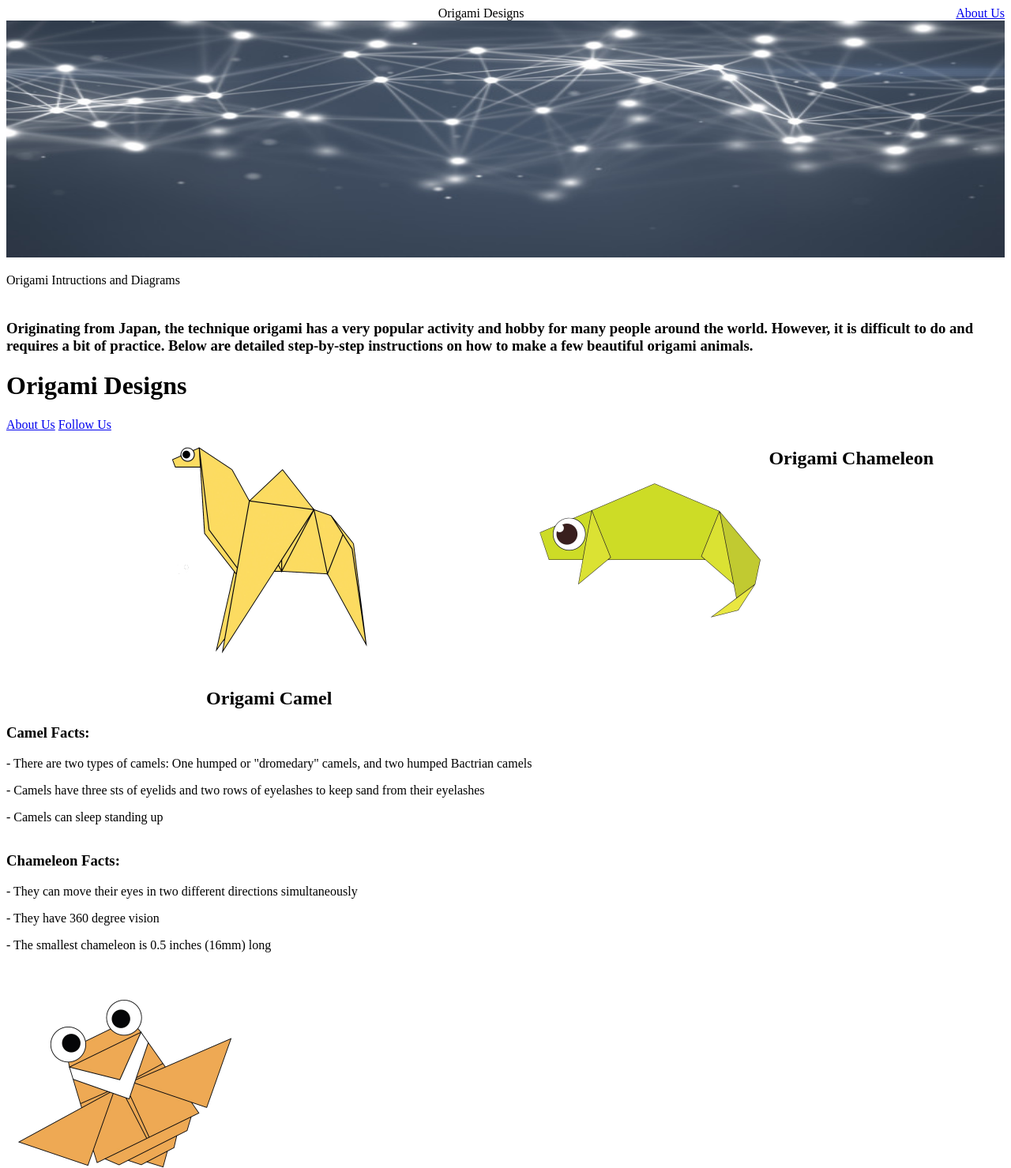
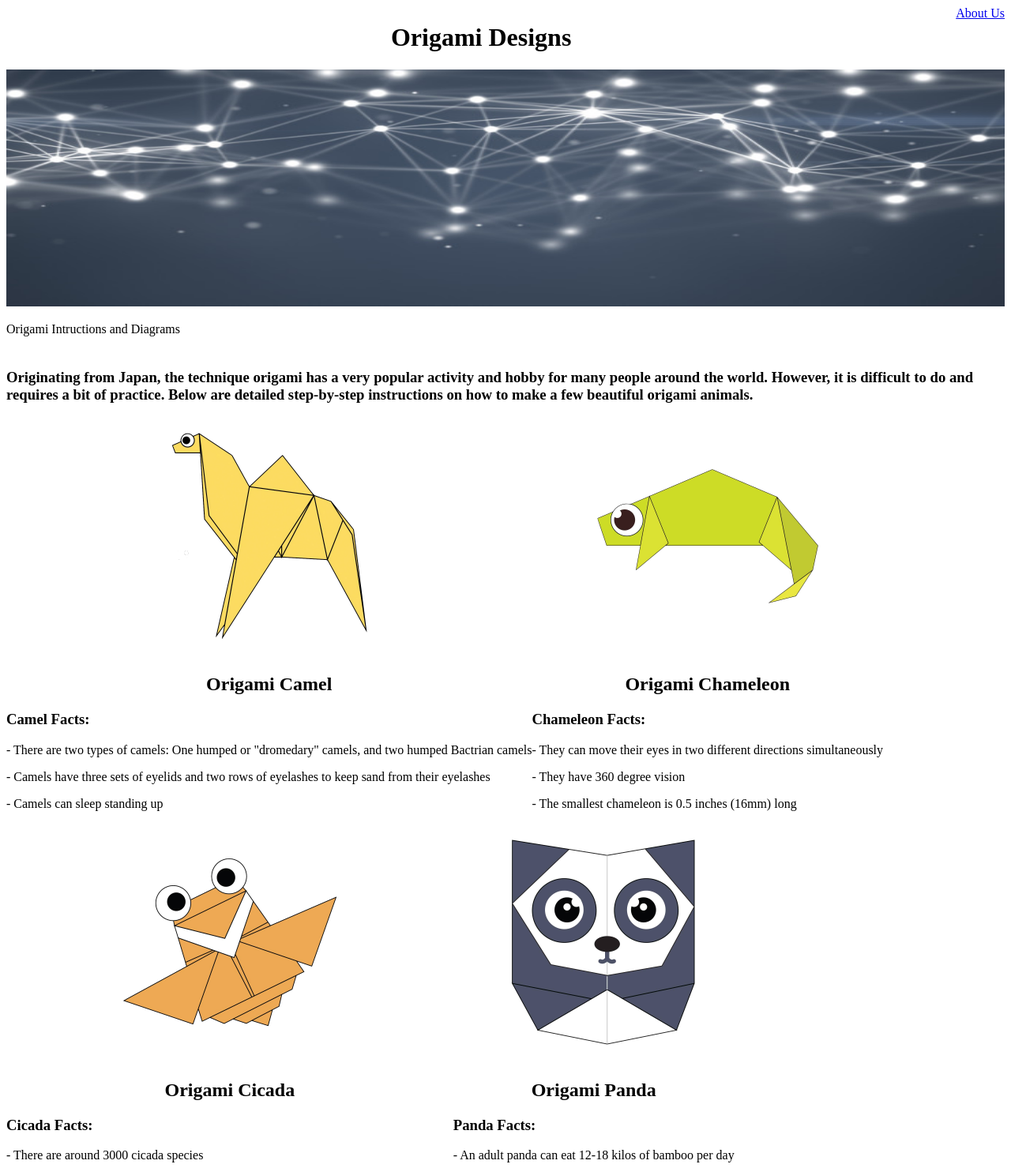
Before and after one commit to arfana017/Project50, a plain HTML site: page index.html in a window 1280 px wide. Shown: the top 1479 px of the page at 79% size. Drawn offline with Linux system fonts and the light colour scheme.

Commit message:
Update index.html

```diff
--- a/index.html
+++ b/index.html
@@ -17,7 +17,7 @@
     <div class = "header">
         <div class = "menu">
             <div><a href = #></a></div>
-            <div>Origami Designs</div>
+            <div><center><h1>Origami Designs</h1></center></div>
             <div><a href = "about.html">About Us</a></div>
         </div>
     </div>
@@ -36,10 +36,6 @@
         </h3>
     </div>
 
-    <h1>Origami Designs</h1>
-    <a href="about.html">About Us</a>
-    <a href="followus.html">Follow Us</a>
-
     <div class = "grid">
         <div class = "origami">
 
@@ -49,55 +45,64 @@
             </center>
             <h3>Camel Facts:</h3>
             <p>- There are two types of camels: One humped or "dromedary" camels, and two humped Bactrian camels</p>
-            <p>- Camels have three sts of eyelids and two rows of eyelashes to keep sand from their eyelashes</p>
+            <p>- Camels have three sets of eyelids and two rows of eyelashes to keep sand from their eyelashes</p>
             <p>- Camels can sleep standing up</p>
         </div>
 
-        <div class = "origami"></div>
+        <div class = "origami">
+            <center>
             <a href = "http://origami.me/chameleon/"><img src = "chameleon.png" width=300 height=300/></a>
             <h2>Origami Chameleon</h2>
-        </div>
+            </center>
             <h3>Chameleon Facts:</h3>
             <p>- They can move their eyes in two different directions simultaneously</p>
             <p>- They have 360 degree vision</p>
             <p>- The smallest chameleon is 0.5 inches (16mm) long</p>
+        </div>
 
         <div class = "origami">
+            <center>
             <a href = "http://origami.me/flying-cicada/"><img src = "cicada.png" width=300 height=300/></a>
             <h2>Origami Cicada</h2>
-        </div>
+            </center>
             <h3>Cicada Facts:</h3>
             <p>- There are around 3000 cicada species</p>
             <p>- They can be black, brown, or green and can have red, white, or blue eyes</p>
             <p>- Their wings are transparent, but can seem rainbow-hued when held up to a light source</p>
+        </div>
 
         <div class = "origami">
+            <center>
             <a href = "http://origami.me/panda/"><img src = "panda.png" width=300 height=300/></a>
             <h2>Origami Panda</h2>
-        </div>
+            </center>
             <h3>Panda Facts:</h3>
             <p>- An adult panda can eat 12-18 kilos of bamboo per day</p>
             <p>- Pandas have 6 toes</p>
             <p>- Odd fact, but they like to lick copper and iron</p>
+        </div>
 
         <div class = "origami">
+            <center>
             <a href = "http://origami.me/pigeon/"><img src = "pigeon.png" width=300 height=300/></a>
             <h2>Origami Piegon</h2>
-        </div>
+            </center>
             <h3>Pigeon Facts:</h3>
             <p>- They can recognize the letters of the alphabet</p>
             <p>- They can hear the sounds of distant storms and volcanoes</p>
             <p>- They can fly at altitudes up to and beyond 6000 feet</p>
+        </div>
 
         <div class = "origami">
+            <center>
             <a href = "http://origami.me/teddy-bear/"><img src = "teddy.png" width=300 height=300/></a>
             <h2>Origami Teddy Bear</h2>
-        </div>
+            </center>
             <h3>Teddy Bear Facts:</h3>
             <p>- The teddy was named after U.S. President Theodore Roosevelt in 1902</p>
             <p>- A teddy bear named Magellan T Bear was launched into space in 1995</p>
             <p>- The largest stitched teddy bear is 55 feet and 4 inches tall</p>
-
+        </div>
     </div>
 </body>
 
```
